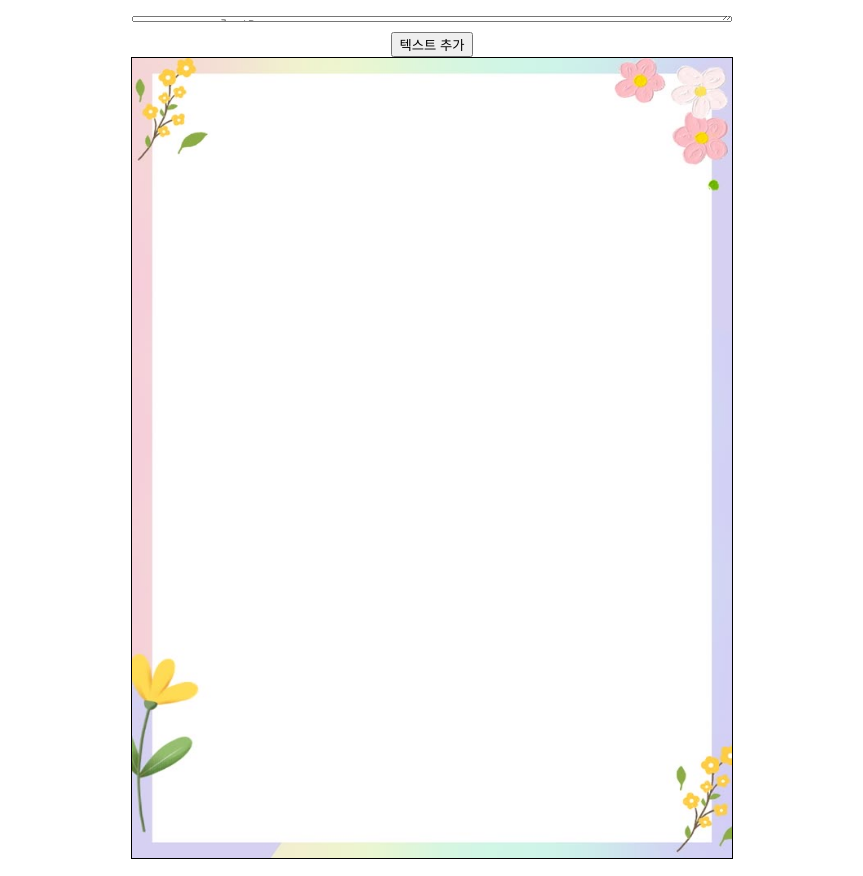
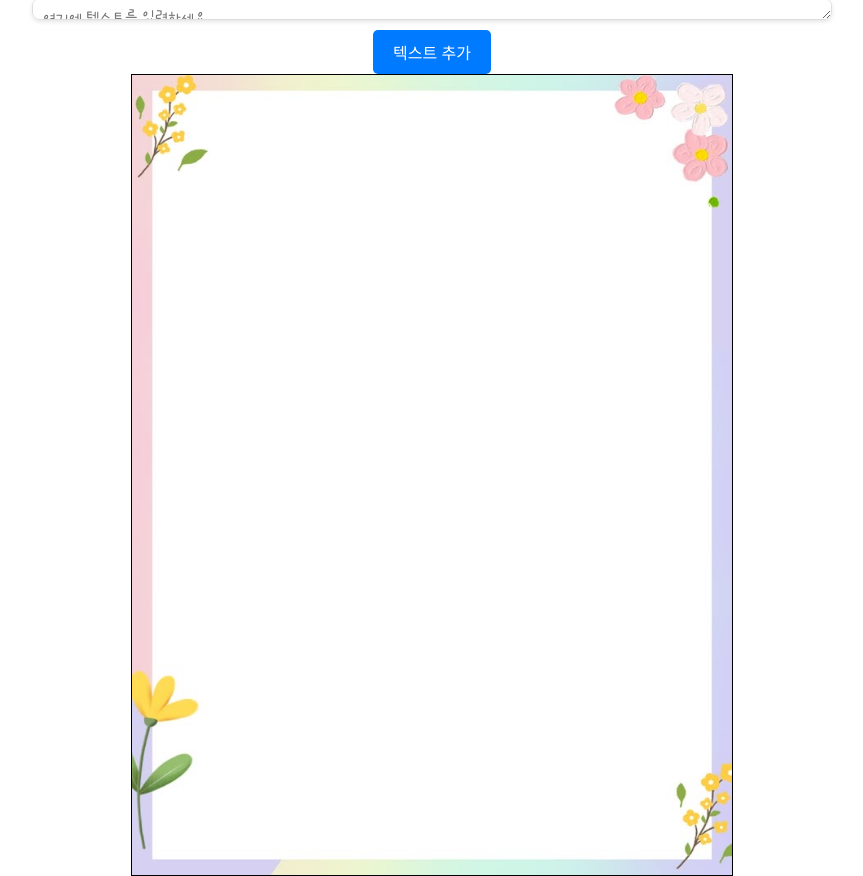
Before and after one commit to ramiteacher/letter, a plain HTML site: page index.html in a window 1280 px wide. Shown: the whole page, without its empty margins (208-1071 px from the left). Drawn offline with Linux system fonts and the light colour scheme.

Commit message:
index.html 업데이트

```diff
--- a/index.html
+++ b/index.html
@@ -30,15 +30,31 @@
 
         textarea {
             width: 100%;
-            max-width: 600px;
-            height: 200px;
+            max-width: 800px; /* 너비를 넓게 수정 */
+            height: 400px; /* 높이를 길게 수정 */
             font-family: 's', Arial, sans-serif;
             font-size: 16px;
             box-sizing: border-box;
+            padding: 10px; /* 입력 상자 내부 여백 추가 */
+            border-radius: 8px; /* 모서리를 둥글게 수정 */
+            border: 1px solid #ddd; /* 테두리 색상 수정 */
+            box-shadow: 0 2px 4px rgba(0, 0, 0, 0.1); /* 그림자 추가 */
         }
 
         button {
             margin-top: 10px;
+            padding: 10px 20px; /* 버튼 크기 조정 */
+            font-size: 16px; /* 버튼 글자 크기 조정 */
+            border: none; /* 버튼 테두리 제거 */
+            border-radius: 5px; /* 버튼 모서리를 둥글게 수정 */
+            background-color: #007BFF; /* 버튼 배경색 수정 */
+            color: white; /* 버튼 글자색 수정 */
+            cursor: pointer; /* 커서 모양 변경 */
+            transition: background-color 0.3s ease; /* 버튼 배경색 전환 효과 추가 */
+        }
+
+        button:hover {
+            background-color: #0056b3; /* 버튼 호버 시 배경색 변경 */
         }
     </style>
 </head>
```
